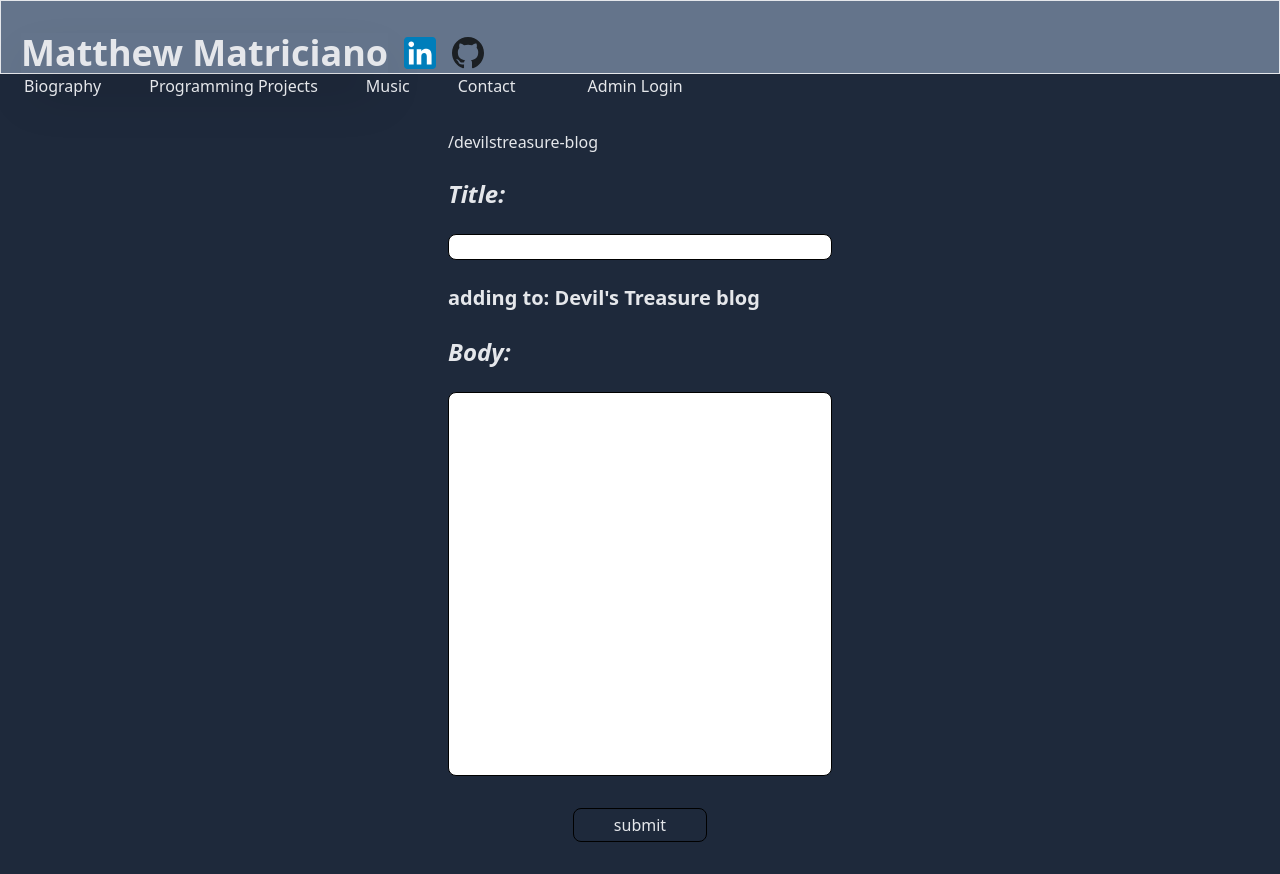
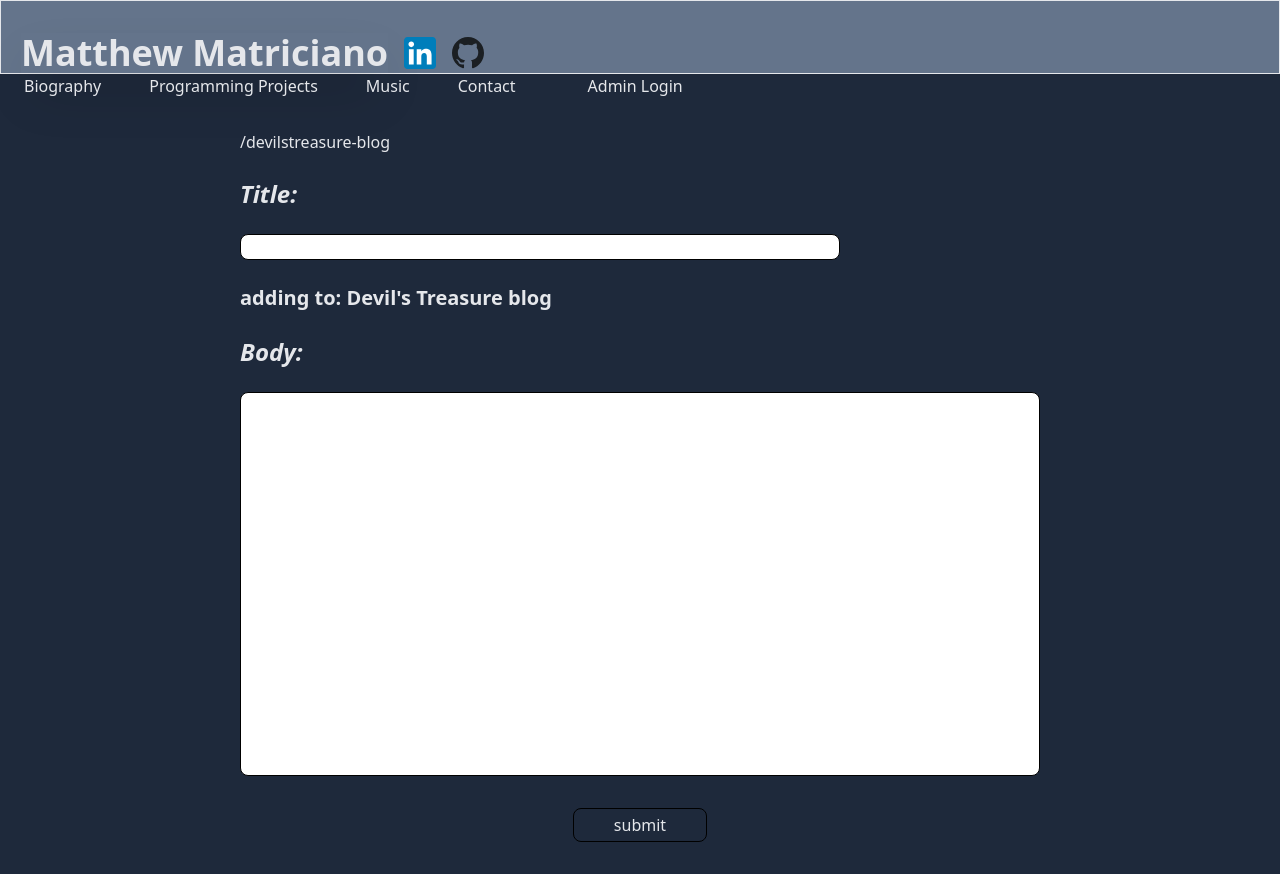
Before and after one commit to DennysGuy/PortfolioSite, a React (Create React App) app in the folder personal_website/: page /create-dt-blog in a window 1280 px wide. Built offline with nearby package versions, Linux system fonts and the light colour scheme.

Commit message:
fixed delete button and added edit post (not functional yet)

```diff
--- a/personal_website/Data/db.json
+++ b/personal_website/Data/db.json
@@ -44,8 +44,8 @@
   "music": [
     {
       "title": "The Last Stand",
-      "albumart":"",
-      "description":"The Last Stand is a theme written for the main level in my game: Binder's Regime. The song aims to deliver a sense of a dire setting by emitting a pulse pounding beat with epic melodies created by synthesizers and sampled brass instruments.",
+      "albumart": "",
+      "description": "The Last Stand is a theme written for the main level in my game: Binder's Regime. The song aims to deliver a sense of a dire setting by emitting a pulse pounding beat with epic melodies created by synthesizers and sampled brass instruments.",
       "genre": "Electronic/Metal",
       "songfile": "https://www.dropbox.com/scl/fi/1wok911pxawls2760vrkt/The_Last_Stand.wav?rlkey=39wqliu9zqjrdob5j2b42eim1&dl=1"
     }
@@ -79,6 +79,15 @@
     }
   ],
   "devilstreasure-blog": [],
-  "wtc-blog": [],
+  "wtc-blog": [
+    {
+      "id": "fe6a",
+      "title": "Created Skeleton for Navigating Application",
+      "body": "\nToday, I implemented a basic skeleton so that we can start developing pages for the application.\nThis include an app bar, nav bar, and 5 empty pages assigned to the nav bar buttons.\n\nThe app bar includes:\n       - title of the application\n       - hamburger menu button (no functionality as of current)\n\nThe nav bar includes:\n      - a nav button for five pages including: alerts page, map page, home page, calendar page, and accounts page\n\nThis was a great experience as I got a little more hands on experience with Flutter. I got to tinker with widgets - nesting them, and creating my own custom widgets for pages and the nav bar buttons. The nav bar button widget was designed to be reused - so this widget will take in a few arguments in order to work. Luckily, this cuts down on the effort needed to set up the UI. \n",
+      "author": "DennysGuy",
+      "avatar": "https://thumbs.dreamstime.com/b/default-avatar-profile-icon-vector-social-media-user-image-182145777.jpg",
+      "date": "2024-04-02T22:37:13.446Z"
+    }
+  ],
   "tetris-blog": []
 }
--- a/personal_website/src/Components/BlogList.js
+++ b/personal_website/src/Components/BlogList.js
@@ -1,6 +1,6 @@
 import BlogPost from "./BlogPost";
 
-const BlogList = ({blogs, sorted, blogList, blogPage}) => {
+const BlogList = ({blogs, sorted, blogList, blogPage, isLoggedIn}) => {
     /*
         -- A blog list will contain a list of blogs
         -- On the blog page, in admin mode, an admin will be able to create a post
@@ -26,7 +26,7 @@ const BlogList = ({blogs, sorted, blogList, blogPage}) => {
                 })
                 .map((blog) => (
 
-                    <BlogPost id={blog.id} avatar={blog.avatar} title={blog.title} author={blog.author} date={blog.date} body={blog.body} blogs={blogList} blogPage={blogPage}/>
+                    <BlogPost id={blog.id} avatar={blog.avatar} title={blog.title} author={blog.author} date={blog.date} body={blog.body} blogs={blogList} blogPage={blogPage} isLoggedIn={isLoggedIn}/>
                 ))
             }
             </div>
--- a/personal_website/src/Components/CreateBlogForm.js
+++ b/personal_website/src/Components/CreateBlogForm.js
@@ -23,7 +23,7 @@ const CreateBlogForm = (props) => {
    setTimeout(() => {
     window.location.reload();
 
-   }, 10);
+   }, 50);
 
   }
 
@@ -38,7 +38,7 @@ const CreateBlogForm = (props) => {
             value={title}
             onChange={(e) => setTitle(e.target.value)}
             type="text"
-            class="text-black border border-black w-96 rounded-lg">
+            class="text-black border border-black w-[600px] rounded-lg">
             </input>
 
             <h1 className="mt-6 font-bold text-xl">adding to: {props.blog} </h1>
@@ -48,7 +48,7 @@ const CreateBlogForm = (props) => {
             required
             value={body}
             onChange={(e) => setBody(e.target.value)}
-            class="text-black border border-black h-96 max-w-[1000px] rounded-lg resize-none">
+            class="text-black border border-black h-96 w-[800px] max-w-[800px] rounded-lg resize-none">
             </textarea>
 
         </div>
--- a/personal_website/src/Pages/BlogPages/BlogPage.js
+++ b/personal_website/src/Pages/BlogPages/BlogPage.js
@@ -23,7 +23,7 @@ const BlogPage = (props) => {
             <h1 className="page-header">{props.pageHeader}</h1>
             <h1 className="flex underline font-bold text-4xl my-4 justify-center"> Dev Logs</h1>
             <div class="flex justify-between mt-8 mx-8">
-                {props.isLoggedin && <Link to={props.createBlogPage} class="px-1 py-1 hover:bg-slate-600 text-white text-lg rounded-xl border border-4  border-slate-500 hover:border-gray-300">create post</Link>}
+                {props.isLoggedIn && <Link to={props.createBlogPage} class="px-1 py-1 hover:bg-slate-600 text-white text-lg rounded-xl border border-4  border-slate-500 hover:border-gray-300">create post</Link>}
                 <div className="flex space-x-4">
                     <button className="bg-white h-6 text-black px-2 rounded-md">search</button>
                     <input className="border border-black w-80 h-6 m-w-80 text-black rounded-md"/>
@@ -35,7 +35,7 @@ const BlogPage = (props) => {
                     {error && <div>{error}</div>}
                     {isPending && <div>Loading Projects...</div>}
                     {isEmpty && <h1 className=" font-bold">There is currently no content here to display...</h1>}
-                    {blogs && <BlogList blogs={blogs} sorted={sort} blogList={props.blogList} />}
+                    {blogs && <BlogList blogs={blogs} sorted={sort} blogList={props.blogList} isLoggedIn={props.isLoggedIn} />}
                 </div>
             </div>
 
--- a/personal_website/src/Pages/BlogPages/DevilsTreasureBlog.js
+++ b/personal_website/src/Pages/BlogPages/DevilsTreasureBlog.js
@@ -1,13 +1,13 @@
 import BlogPage from "./BlogPage";
 
-const DevilsTreasureBlog = (props) => {
+const DevilsTreasureBlog = ({isLoggedIn}) => {
   const bloglist = 'http://localhost:8000/devilstreasure-blog';
   const createBlogPage = '/create-dt-blog'
   const header = "Devil's Treasure Blog"
 
   return(
     <div>
-      <BlogPage isLoggedin={props.isLoggedIn} createBlogPage={createBlogPage} blogList={bloglist} pageHeader={header} />
+      <BlogPage isLoggedIn={isLoggedIn} createBlogPage={createBlogPage} blogList={bloglist} pageHeader={header} />
     </div>
 
   );
--- a/personal_website/src/Pages/BlogPages/TetrisBlog.js
+++ b/personal_website/src/Pages/BlogPages/TetrisBlog.js
@@ -7,7 +7,7 @@ const TetrisBlog = (props) => {
 
   return(
     <div>
-      <BlogPage isLoggedin={props.isLoggedIn} createBlogPage={createBlogPage} blogList={bloglist} pageHeader={header} />
+      <BlogPage isLoggedIn={props.isLoggedIn} createBlogPage={createBlogPage} blogList={bloglist} pageHeader={header} />
     </div>
 
   );
--- a/personal_website/src/Pages/BlogPages/UMLEditorBlog.js
+++ b/personal_website/src/Pages/BlogPages/UMLEditorBlog.js
@@ -7,7 +7,7 @@ const UMLEditorBlog = (props) => {
 
   return(
     <div>
-      <BlogPage isLoggedin={props.isLoggedIn} createBlogPage={createBlogPage} blogList={bloglist} pageHeader={header} />
+      <BlogPage isLoggedIn={props.isLoggedIn} createBlogPage={createBlogPage} blogList={bloglist} pageHeader={header} />
     </div>
 
   );
--- a/personal_website/src/Pages/BlogPages/WTCBlog.js
+++ b/personal_website/src/Pages/BlogPages/WTCBlog.js
@@ -7,7 +7,7 @@ const WTCBlog = (props) => {
 
   return(
     <div>
-      <BlogPage isLoggedin={props.isLoggedIn} createBlogPage={createBlogPage} blogList={bloglist} pageHeader={header} />
+      <BlogPage isLoggedIn={props.isLoggedIn} createBlogPage={createBlogPage} blogList={bloglist} pageHeader={header} />
     </div>
 
   );
```
Also changed, not shown: personal_website/src/Components/BlogPost.js (+4 -4 lines).
